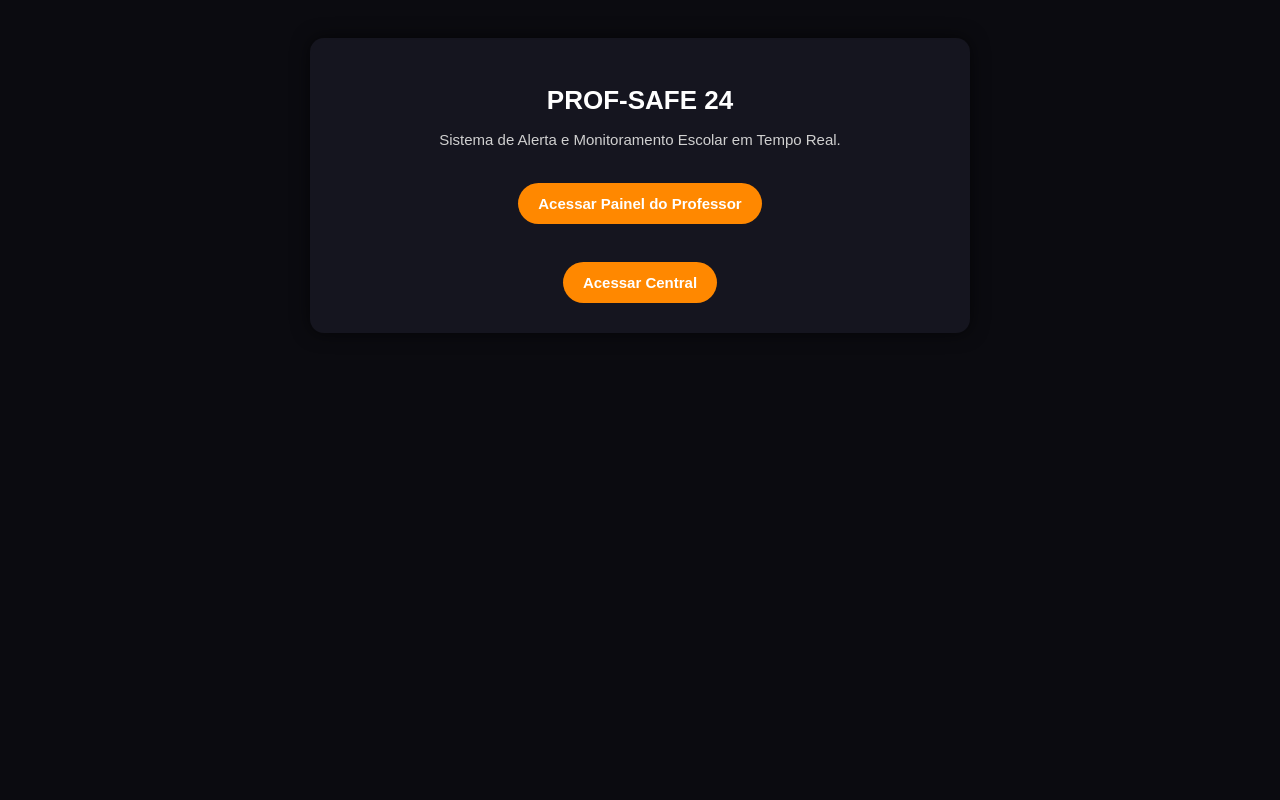
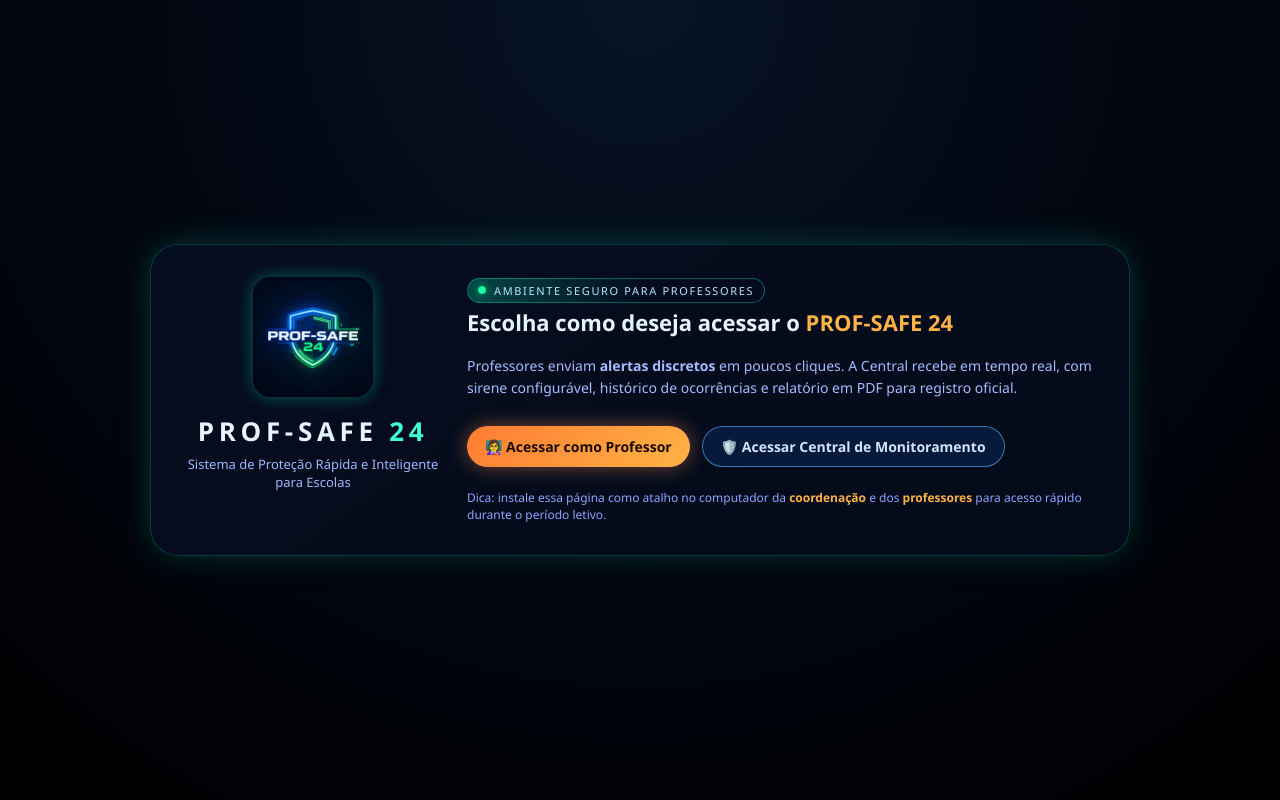
Before and after one commit to salveci2022/prof-safe24, a Flask app: page / in a window 1280 px wide. Run offline with Flask 3, Linux system fonts and the light colour scheme.

Commit message:
Update home.html

```diff
--- a/templates/home.html
+++ b/templates/home.html
@@ -1,52 +1,198 @@
+
 <!DOCTYPE html>
-<html lang="pt-BR">
+<html lang="pt-br">
 <head>
   <meta charset="UTF-8">
-    <title>PROF-SAFE 24 – Sistema de Segurança Escolar</title>
-    <meta name="viewport" content="width=device-width, initial-scale=1.0">
-
+  <title>PROF-SAFE 24 – Início</title>
   <style>
+    * {
+      box-sizing: border-box;
+      margin: 0;
+      padding: 0;
+      font-family: "Segoe UI", system-ui, -apple-system, BlinkMacSystemFont, sans-serif;
+    }
     body {
-            background:#0b0b10;
-            color:#fff;
-            font-family: Arial, Helvetica, sans-serif;
-            padding:30px;
-            text-align:center;
+      min-height: 100vh;
+      background: radial-gradient(circle at top, #071426 0, #020712 45%, #000 100%);
+      color: #e6f4ff;
+      display: flex;
+      align-items: center;
+      justify-content: center;
     }
-        .card {
-            max-width:600px;
-            margin:0 auto;
-            padding:30px;
-            background:#15151f;
-            border-radius:14px;
-            box-shadow: 0 0 18px rgba(0,0,0,0.6);
+    .container {
+      width: 100%;
+      max-width: 980px;
+      padding: 32px;
+      background: linear-gradient(145deg, rgba(5, 14, 32, 0.98), rgba(3, 10, 24, 0.98));
+      border-radius: 28px;
+      box-shadow: 0 0 32px rgba(0, 255, 200, 0.18);
+      border: 1px solid rgba(0, 255, 200, 0.2);
+      display: grid;
+      grid-template-columns: 260px 1fr;
+      gap: 24px;
     }
-        h1 { font-size:26px; margin-bottom:10px; }
-        p { color:#d0d0d0; font-size:15px; }
+    .logo-wrap {
+      display: flex;
+      flex-direction: column;
+      align-items: center;
+      gap: 16px;
+    }
+    .logo-wrap img {
+      width: 120px;
+      height: 120px;
+      border-radius: 18px;
+      box-shadow: 0 0 16px rgba(0, 255, 200, 0.35);
+      object-fit: cover;
+    }
+    .brand {
+      text-align: center;
+    }
+    .brand h1 {
+      font-size: 26px;
+      letter-spacing: 0.18em;
+      text-transform: uppercase;
+    }
+    .brand h1 span {
+      color: #3fffd7;
+    }
+    .brand p {
+      margin-top: 6px;
+      font-size: 13px;
+      color: #9fb6ff;
+    }
+    .content {
+      display: flex;
+      flex-direction: column;
+      gap: 18px;
+      justify-content: center;
+    }
+    .tag {
+      display: inline-flex;
+      align-items: center;
+      gap: 8px;
+      padding: 4px 10px;
+      border-radius: 999px;
+      background: radial-gradient(circle at left, rgba(0, 255, 200, 0.24), transparent 60%);
+      border: 1px solid rgba(0, 255, 200, 0.35);
+      font-size: 11px;
+      color: #b6e7ff;
+      text-transform: uppercase;
+      letter-spacing: 0.15em;
+    }
+    .tag-dot {
+      width: 8px;
+      height: 8px;
+      border-radius: 50%;
+      background: radial-gradient(circle, #46ffb8, #0aff9d 55%, #00996a 100%);
+      box-shadow: 0 0 10px rgba(0, 255, 157, 0.7);
+    }
+    h2 {
+      font-size: 22px;
+      margin-top: 4px;
+    }
+    h2 span {
+      color: #ffb347;
+    }
+    .desc {
+      font-size: 14px;
+      color: #a7bbff;
+      line-height: 1.6;
+    }
+    .actions {
+      display: flex;
+      flex-wrap: wrap;
+      gap: 12px;
+      margin-top: 8px;
+    }
     .btn {
-            padding:12px 20px;
-            border-radius:999px;
-            background:#ff8800;
-            color:#fff;
-            font-weight:bold;
-            text-decoration:none;
-            display:inline-block;
-            margin-top:20px;
-            font-size:15px;
+      border: none;
+      outline: none;
+      cursor: pointer;
+      padding: 10px 18px;
+      border-radius: 999px;
+      font-size: 14px;
+      font-weight: 600;
+      display: inline-flex;
+      align-items: center;
+      gap: 8px;
+      transition: all 0.18s ease-out;
     }
-        .btn:hover { background:#e67400; }
+    .btn-primary {
+      background: linear-gradient(135deg, #ff7b32, #ffb347);
+      color: #1b0900;
+      box-shadow: 0 0 20px rgba(255, 140, 82, 0.45);
+    }
+    .btn-primary:hover {
+      filter: brightness(1.06);
+      transform: translateY(-1px);
+    }
+    .btn-secondary {
+      background: rgba(7, 28, 64, 0.9);
+      color: #d3e4ff;
+      border: 1px solid rgba(91, 180, 255, 0.6);
+    }
+    .btn-secondary:hover {
+      background: rgba(11, 40, 86, 0.9);
+    }
+    .note {
+      margin-top: 4px;
+      font-size: 12px;
+      color: #8ea4ff;
+    }
+    .note strong {
+      color: #ffb347;
+    }
+    @media (max-width: 780px) {
+      .container {
+        grid-template-columns: 1fr;
+        text-align: center;
+      }
+      .logo-wrap {
+        flex-direction: column;
+      }
+      .brand h1 {
+        font-size: 22px;
+      }
+      .content {
+        align-items: center;
+      }
+    }
   </style>
 </head>
 <body>
-
-<div class="card">
-    <h1>PROF-SAFE 24</h1>
-    <p>Sistema de Alerta e Monitoramento Escolar em Tempo Real.</p>
-
-    <a href="/professor" class="btn">Acessar Painel do Professor</a>
-    <br><br>
-    <a href="/login_central" class="btn">Acessar Central</a>
+  <div class="container">
+    <div class="logo-wrap">
+      <img src="{{ url_for('static', filename='logo_prof_safe24.png') }}" alt="PROF-SAFE 24">
+      <div class="brand">
+        <h1>PROF-SAFE <span>24</span></h1>
+        <p>Sistema de Proteção Rápida e Inteligente para Escolas</p>
       </div>
-
+    </div>
+    <div class="content">
+      <div>
+        <div class="tag">
+          <span class="tag-dot"></span>
+          <span>Ambiente seguro para professores</span>
+        </div>
+        <h2>Escolha como deseja acessar o <span>PROF-SAFE 24</span></h2>
+      </div>
+      <p class="desc">
+        Professores enviam <strong>alertas discretos</strong> em poucos cliques. A Central recebe em tempo real,
+        com sirene configurável, histórico de ocorrências e relatório em PDF para registro oficial.
+      </p>
+      <div class="actions">
+        <button class="btn btn-primary" onclick="window.location.href='/professor'">
+          👩‍🏫 Acessar como Professor
+        </button>
+        <button class="btn btn-secondary" onclick="window.location.href='/login_central'">
+          🛡️ Acessar Central de Monitoramento
+        </button>
+      </div>
+      <p class="note">
+        Dica: instale essa página como atalho no computador da <strong>coordenação</strong> e dos <strong>professores</strong>
+        para acesso rápido durante o período letivo.
+      </p>
+    </div>
+  </div>
 </body>
 </html>
```
Lines whose indentation alone changed are shown as unchanged.
